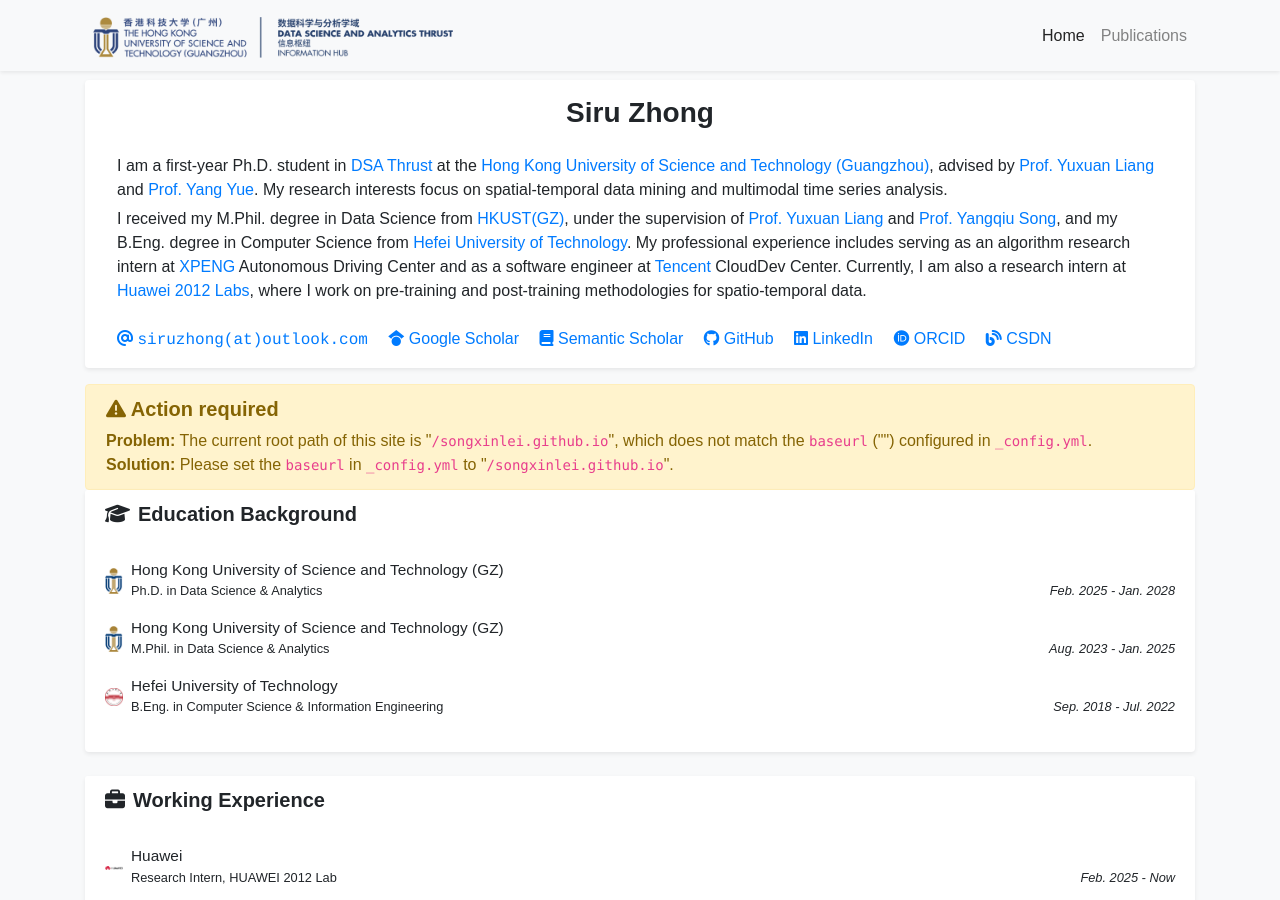
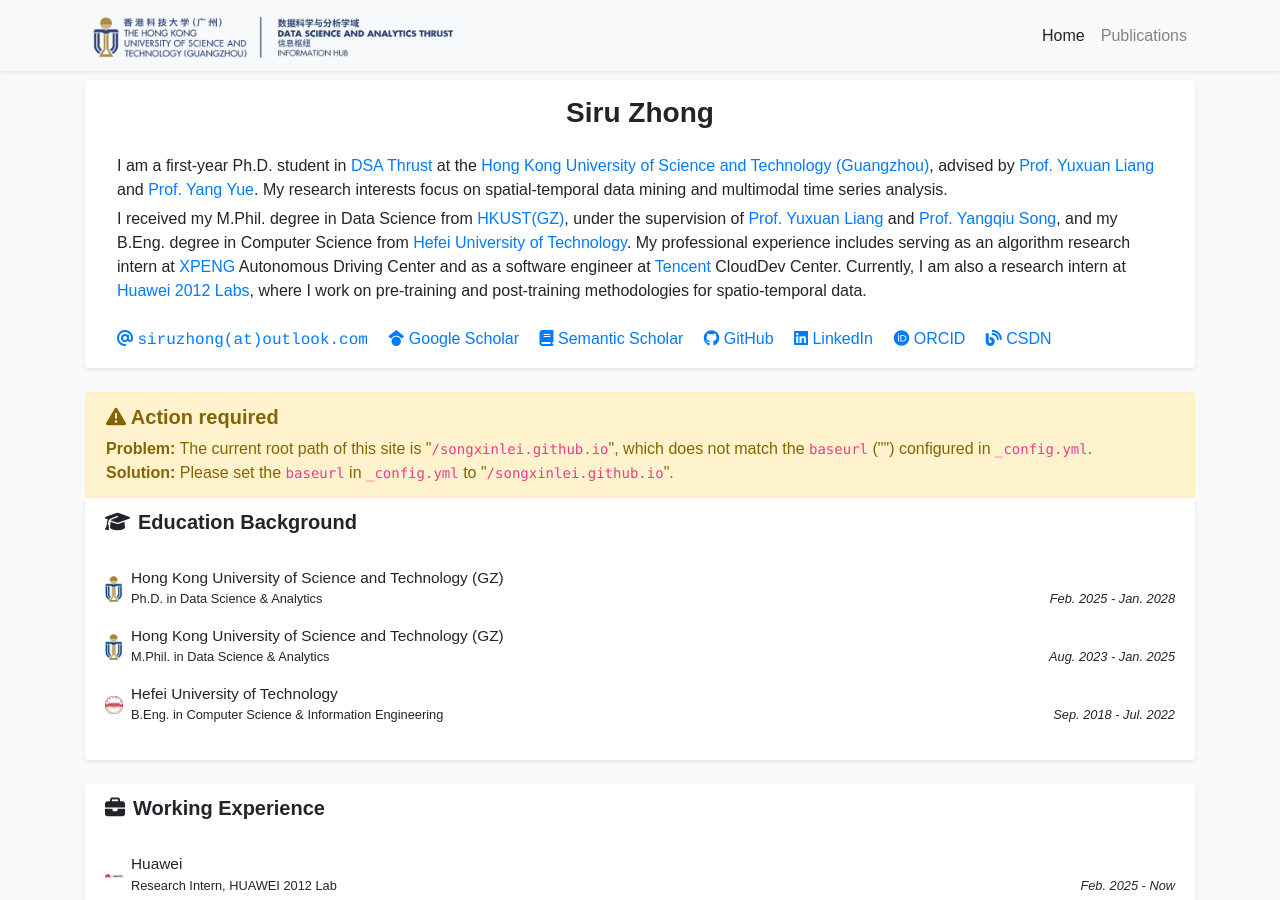
Before and after one commit to thunderlrr/songxinlei.github.io, a Jekyll site: the page built from index.html, in a window 1280 px wide and 900 px high. Built offline with Jekyll 4.4.1, drawn with Linux system fonts in a browser that asks for light colours; a style sheet for code colours, icons or effects is not loaded.

Commit message:
update profile

```diff
--- a/_includes/widgets/profile_card.html
+++ b/_includes/widgets/profile_card.html
@@ -1,4 +1,5 @@
-<div class="row">
+<!-- Profile Header -->
+<div class="row mb-4">
     <div class="col">
         <div class="card border-0 shadow-sm bg-white">
             <div class="card-body" style="padding: 1.0rem 2rem;">
```
